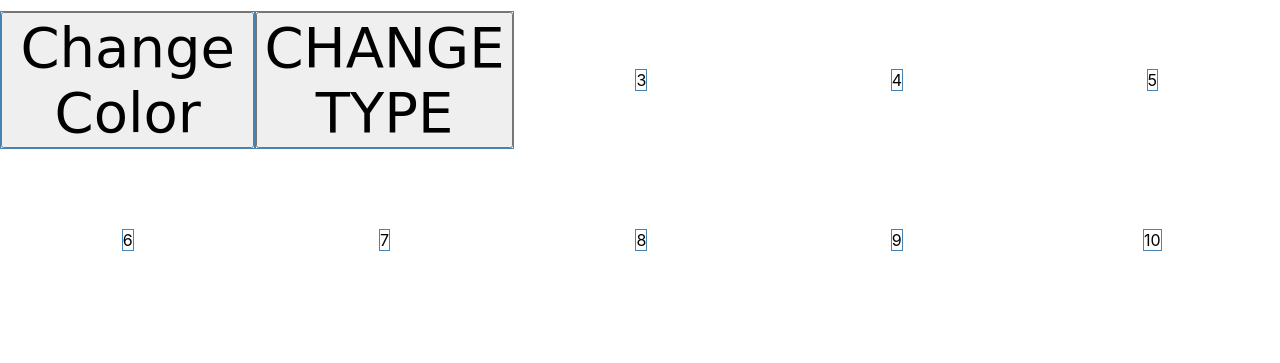
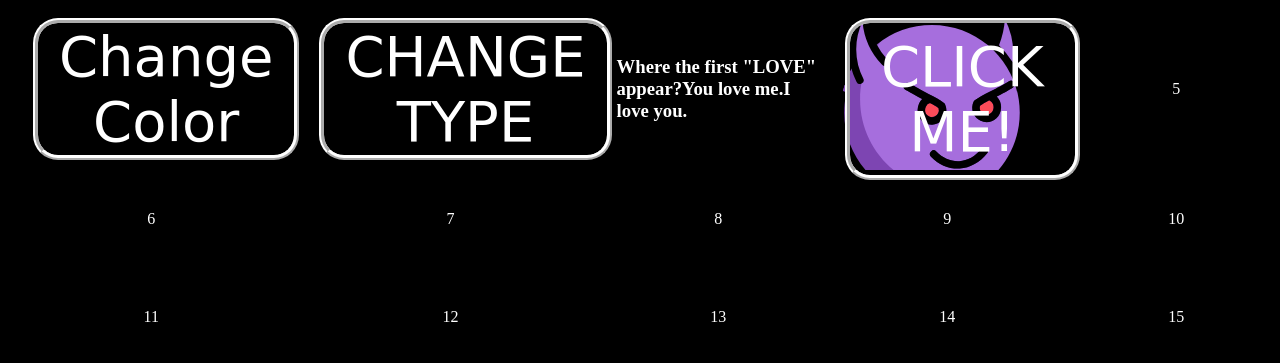
Before and after one commit to FrancesscaWY/Javascript_Learn__, a PHP site: page /main.html in a window 1280 px wide. Shown: the top 363 px of the page. Run offline with PHP 8.4, Linux system fonts and the light colour scheme.

Commit message:
Q_MING.....

```diff
--- a/JS_week6/data_type.js
+++ b/JS_week6/data_type.js
@@ -9,6 +9,8 @@
 
 var f=2;
 var t=2;
+var color=["Orange","Blue","Red","Cyan Blue","Green"];
+var type=["Sedan","SUV","Coupe","Hatchback","Convertible","Wagon"];
 //why not show always show the result??
 var Car ={
     name:"Disco",
@@ -18,16 +20,39 @@ var Car ={
             f=1;
         }
         let text=`<video autoplay loop width=100% height=100%> <source src="src/video/car`+f+`.mp4" type="video/mp4"></video>`;
-            document.getElementById("car").innerHTML=text;
+        let text_color=`<h1>The Car's Color is `+color[f-2]+`!</h1>`;
+        document.getElementById("car_type").innerHTML=text_color;
+            document.getElementById("car_color").innerHTML=text;
             f++;
     },
     changeType: function(){
-        document.getElementById("car").style.backgroundColor="black";
+        // document.getElementById("car_type").style.backgroundColor="black";
         if(t>6){
             t=1;
         }
         let text1=`<img src="src/picture/type`+t+`.svg" width=100% height=100% alt="There is no type.">`;
-        document.getElementById("car").innerHTML=text1;
+        let text_type=`<h1>The Car's Type is `+type[t-2]+`!</h1>`;
+        document.getElementById("car_type").innerHTML=text1;
+        document.getElementById("car_color").innerHTML=text_type;
         t++;
     }
 }
+
+function FIRST_love(){
+    var str="I love you.";
+    var n=str.search(/LOVE/i);
+    document.getElementById("love").innerHTML=n;
+}
+function PLACE_love(){
+    var str=document.getElementById("love").innerHTML;
+    var text=str.replace(/love/ig,"Money");
+    document.getElementById("love").innerHTML=text;
+}
+
+function Test_love(){
+    // var patt=document.getElementById("love").innerHTML;
+    var patt=new RegExp("I love you.");//目标RegExp
+    document.getElementById("love").innerHTML += patt.test("Where the first \"LOVE\" appear?You love me.I love you.");
+    //检测文本
+    //ru use innerHtml directly,the quote will error
+}
--- a/JS_week6/main.css
+++ b/JS_week6/main.css
@@ -1,19 +1,32 @@
 body{
+    background-color: black;
+    color: white;
     display: grid;
     grid-template-columns: 1fr 1fr 1fr 1fr 1fr;
-    grid-template-rows: 1fr 1fr 1fr 1fr 1fr;
+    grid-template-rows: 1fr 1fr 1fr 1fr 3.5fr;
     place-items: center;
-    height: 100vh;
-    margin: 0;
+    height: 100vh;//视口高度
     font-family: -apple-system, BlinkMacSystemFont, 'Segoe UI', 'Roboto', 'Oxygen', 'Ubuntu', 'Cantarell', 'Fira Sans', 'Droid Sans', 'Helvetica Neue', sans-serif;
     /*#滚动条样式隐藏*/
     /*scrollbar-width: none;*/
     overflow: hidden;
+    width: 100%;
+    user-select: none;
 }
 div{
-    border: steelblue 1px solid;
+    margin: 0 10px 0 10px ;
+    /*border: steelblue 1px solid;*/
 }
-
+button{
+     border:ridge 5px white;
+    border-radius: 25px;
+    background-color:inherit;
+    color: white;
+    font-size: 1rem;
+    font-family: "Comic Sans MS", cursive, sans-serif;
+    cursor: pointer;
+    margin: 10px 15px 10px 15px;
+}
 #cars{
     grid-column-start: 1;
     grid-column-end: 6;
@@ -33,7 +46,16 @@ div{
     /*align-items: center;//垂直居中*/
     /*justify-content:left ;//水平居中*/
 }
-#car{
+#car_color{
+    /*grid-column-start: 1;*/
+    /*grid-column-end: 2;*/
+    /*grid-row-start: 1;*/
+    /*grid-row-end: 2;*/
+    /*width: 100%;*/
+    /*height: 100%;*/
+    /*text-align:
+}
+#car_type{
     grid-column-start: 2;
     grid-column-end: 3;
     grid-row-start: 1;
@@ -41,18 +63,61 @@ div{
     width: 100%;
     height: 100%;
     /*text-align: center;*/
-    align-items: center;
-    justify-content: center;
+    /*align-items: center;*/
+    /*justify-content: center;*/
 }
-#car video{
-    width: 100%;
-    height: 100%;
-    object-fit: contain ;//视频填充整个div
+#car_color{
+    border: none;
+    margin-top: 0;
+    font-size: 50px;
+    font-family: "Arial Narrow", sans-serif;
+    text-align: center;
+    transition: 5s;
+    border: none;
+    margin-top: 0;
+    /*background-color: steelblue;*/
+}
+#car_color video{
+    /*margin-top: 0;*/
+    /*margin-left: 0;*/
+    /*width: 100%;*/
+    /*height: 100%;*/
+    width:690px;
+    height: 531px;
+    position: relative;
+    margin-top: 0;
+    margin-left: 0;
+    border:none;
+    /*object-fit: inherit;//视频适应大小*/
+}
+#car_type{
+    border: none;
+    margin-top: 0;
+    font-size: 50px;
+    font-family: "Arial Narrow", sans-serif;
+    text-align: center;
+    transition: all 5s;
+    /*background-color: darkgray;*/
+}
+
+#car_type img{
+    /*box-shadow: black 0 0 10px;*/
+    box-shadow: black 0 0 10px;
 }
 .cars{
     height: 100%;
     width: 100%;
     font-size: 3.5rem;
     font-family: "Comic Sans MS", cursive, sans-serif;
+}
 
+#place{
+    /*#引入背景图片*/
+    width: 100%;
+    height: 100%;
+    background-image: url("/src/picture/evil.svg");
+    background-size: auto;
+    /*#不重复背景图片*/
+    background-repeat: no-repeat;
+    /*background-image: evil.svg;*/
 }
--- a/JS_week6/main.html
+++ b/JS_week6/main.html
@@ -11,8 +11,8 @@
         <button class="cars" type="button" onclick="Car.change_color()">Change Color</button>
     </div>
     <div><button class="cars" type="button" onclick="Car.changeType()">CHANGE TYPE </button> </div>
-    <div>3</div>
-    <div>4</div>
+    <div id="love" onclick="FIRST_love(),Test_love()"><h3>Where the first "LOVE" appear?You love me.I love you.</h3></div>
+    <div id="place"><button  class="cars" onclick="PLACE_love()">CLICK ME!</button></div>
     <div>5</div>
     <div>6</div>
     <div>7</div>
@@ -25,11 +25,13 @@
     <div>14</div>
     <div>15</div>
     <div id="cars">
-        <div></div>
-        <div id="car">
-        <video autoplay loop muted width="100%" height="100%">
+        <div id="car_color">
+            <video autoplay loop muted width="100%" height="100%">
             <source src="src/video/car1.mp4" type="video/mp4">
         </video>
+        </div>
+        <div id="car_type">
+            <img src="src/picture/type1.svg" alt="The car type is not available" width="100%" height="100%">
         </div>
 
         </div>
```
Also changed, not shown: JS_week6/love.css (added, +67 -0 lines), JS_week6/love.html (added, +37 -0 lines), JS_week6/love.js (added, +17 -0 lines), JS_week6/test_love.html (added, +38 -0 lines), JS_week6/src/picture/boy-1.svg (added), JS_week6/src/picture/boy-2.svg (added), JS_week6/src/picture/evil.svg (added), JS_week6/src/picture/girl-3.svg (added), JS_week6/src/picture/heart.svg (added), 1 other file.
